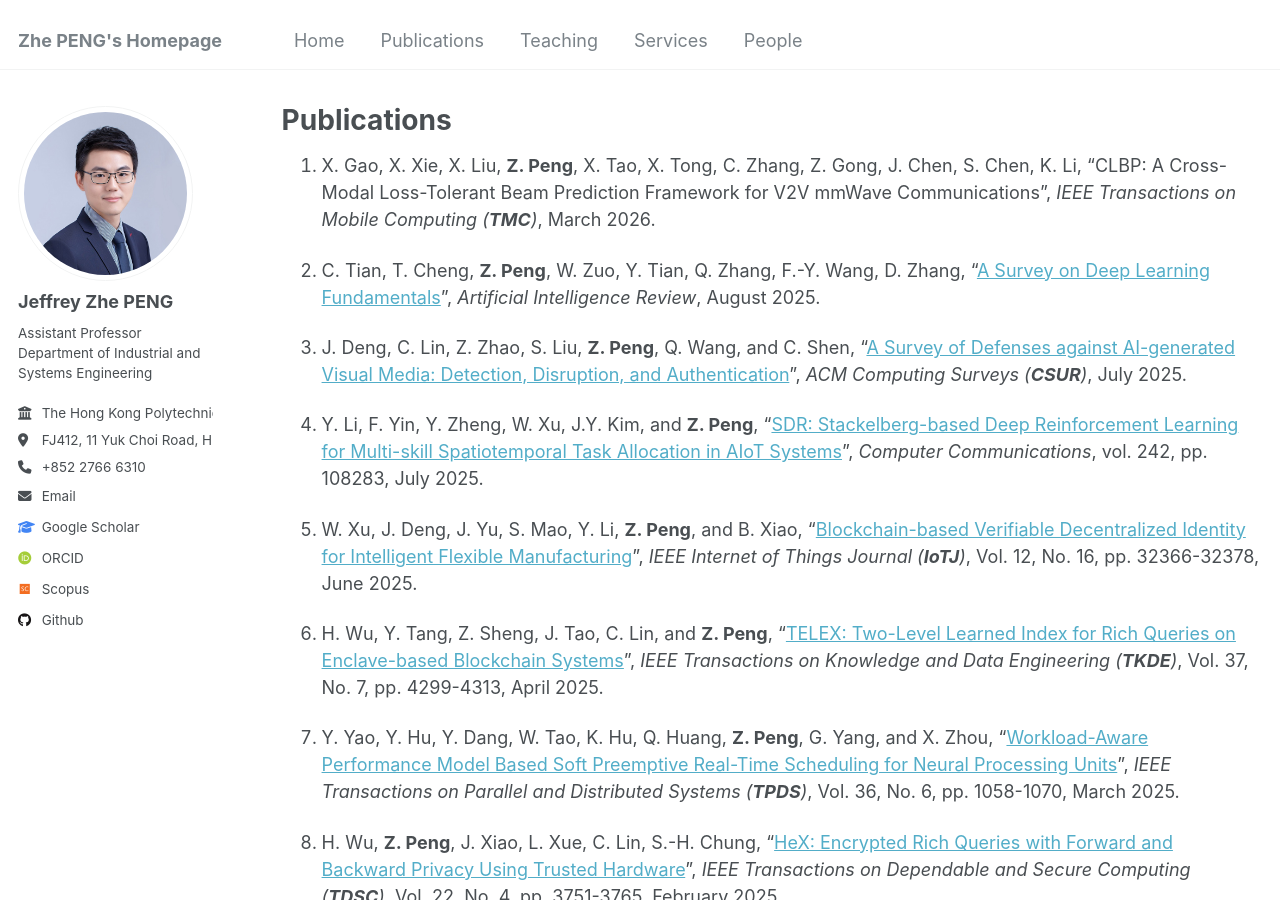
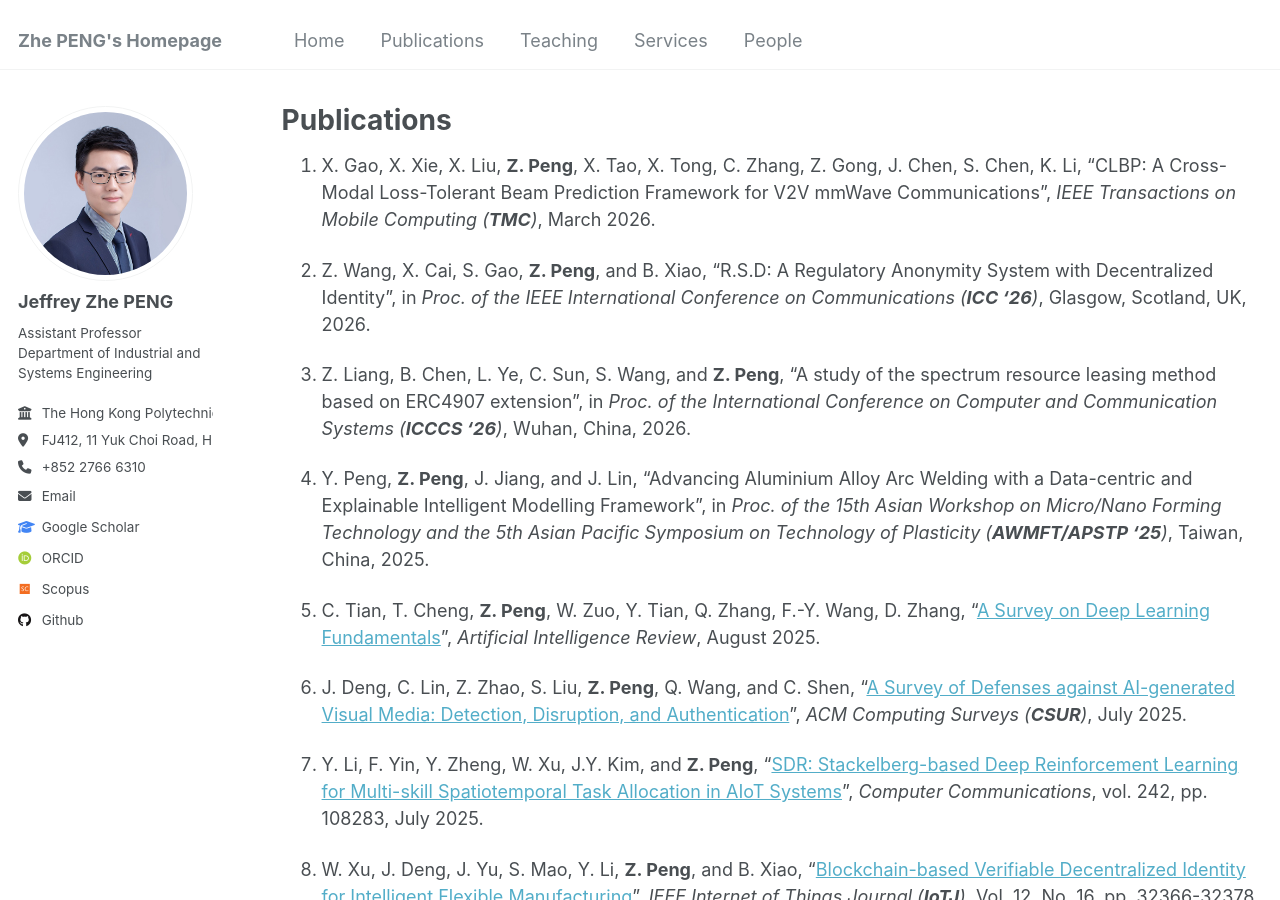
Before and after one commit to PENG-Zhe/peng-zhe.github.io, a Jekyll site: the page built from _pages/publications.md, in a window 1280 px wide and 900 px high. Built offline with Jekyll 4.4.1, drawn with Linux system fonts in a browser that asks for light colours; some web fonts are replaced.

Commit message:
Update publications.md

```diff
--- a/_pages/publications.md
+++ b/_pages/publications.md
@@ -4,6 +4,12 @@ permalink: /publications/
 layout: archive
 ---
 1. X. Gao, X. Xie, X. Liu, **Z. Peng**, X. Tao, X. Tong, C. Zhang, Z. Gong, J. Chen, S. Chen, K. Li, "CLBP: A Cross-Modal Loss-Tolerant Beam Prediction Framework for V2V mmWave Communications", _IEEE Transactions on Mobile Computing (**TMC**)_, March 2026.
+
+1. Z. Wang, X. Cai, S. Gao, **Z. Peng**, and B. Xiao, "R.S.D: A Regulatory Anonymity System with Decentralized Identity", in _Proc. of the IEEE International Conference on Communications (**ICC '26**)_, Glasgow, Scotland, UK, 2026.
+
+1. Z. Liang, B. Chen, L. Ye, C. Sun, S. Wang, and **Z. Peng**, "A study of the spectrum resource leasing method based on ERC4907 extension", in _Proc. of the International Conference on Computer and Communication Systems (**ICCCS '26**)_, Wuhan, China, 2026.
+
+1. Y. Peng, **Z. Peng**, J. Jiang, and J. Lin, "Advancing Aluminium Alloy Arc Welding with a Data-centric and Explainable Intelligent Modelling Framework", in _Proc. of the 15th Asian Workshop on Micro/Nano Forming Technology and the 5th Asian Pacific Symposium on Technology of Plasticity (**AWMFT/APSTP '25**)_, Taiwan, China, 2025.
 
 1. C. Tian, T. Cheng, **Z. Peng**, W. Zuo, Y. Tian, Q. Zhang, F.-Y. Wang, D. Zhang, "[A Survey on Deep Learning Fundamentals](https://link.springer.com/article/10.1007/s10462-025-11368-7)", _Artificial Intelligence Review_, August 2025.
 
```
